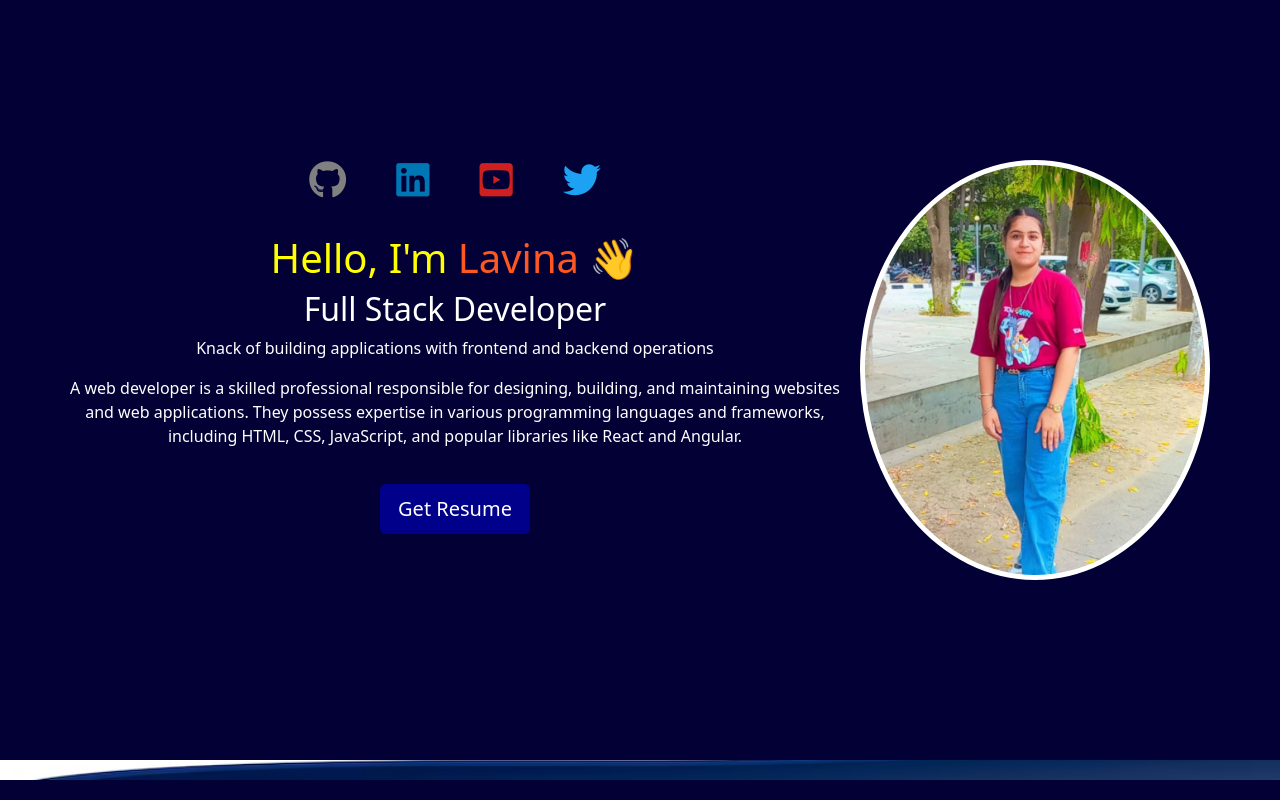
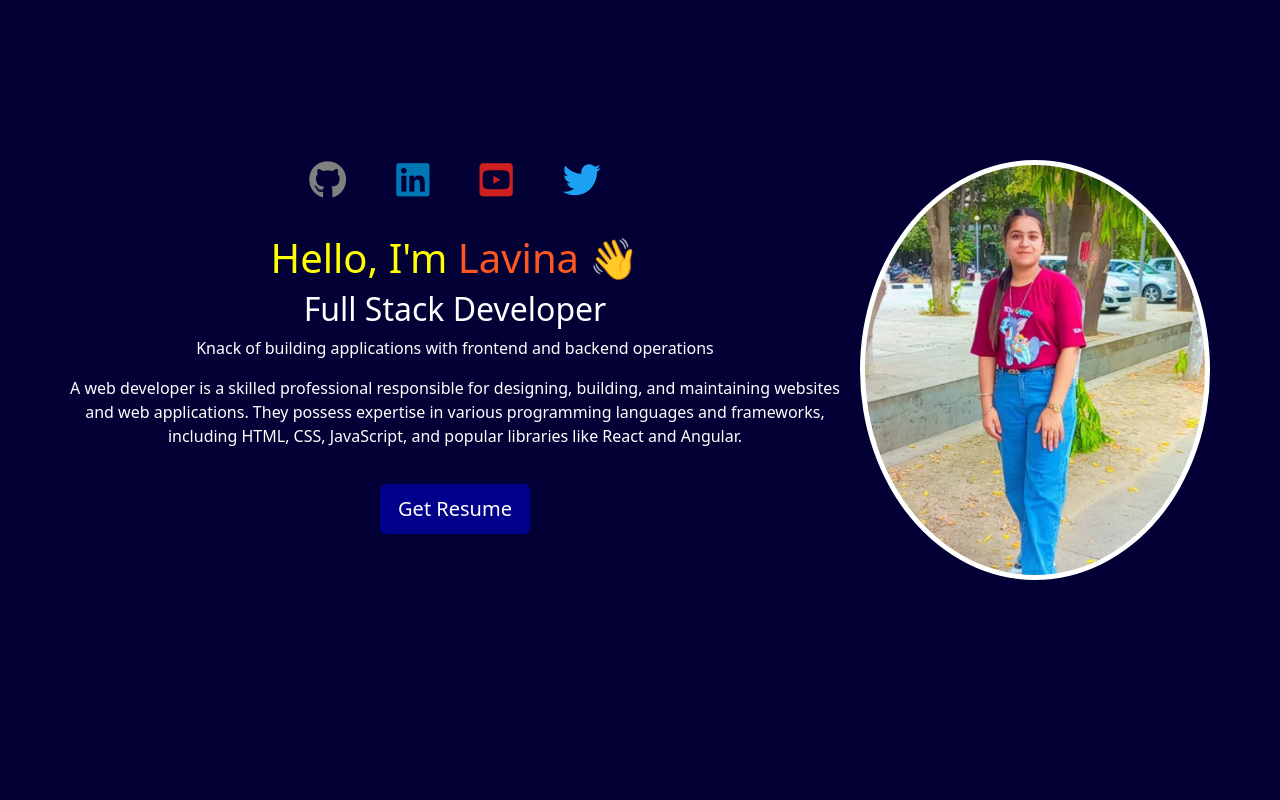
Before and after one commit to Lavinaguglani2002/Portfolio-Lavina, a React (Create React App) app: page / in a window 1280 px wide. Shown: the part 156-956 px from the top of the page. After the commit the page ends 916 px from the top, so only its background shows below. Built offline with nearby package versions, Linux system fonts and the light colour scheme.

Commit message:
Deploying code

```diff
--- a/package.json
+++ b/package.json
@@ -44,5 +44,7 @@
   "keywords": [],
   "author": "",
   "license": "ISC",
-  "description": ""
+  "description": "",
+  "devDependencies": {
+  }
 }
--- a/src/PortfolioContainer/Home/Footer/Footer.css
+++ b/src/PortfolioContainer/Home/Footer/Footer.css
@@ -44,7 +44,7 @@
 }
 
 .footer-image {
-  width: 100%;
+  display:none;
   position: absolute;
   bottom: 0;
   left: 0;
--- a/src/PortfolioContainer/Home/Footer/Footer.js
+++ b/src/PortfolioContainer/Home/Footer/Footer.js
@@ -2,7 +2,7 @@ import React from 'react'
 import './Footer.css'
 const Footer = () => {
   return (
-    <div class="footer-container">
+    <div class="footer-cotainer">
   <div class="footer-parent">
   <img style={{"width":"100%"}}className='footer-image'src={require('../../../assets/Home/footerrr.avif')} alt='no internet connection'/>
 
--- a/src/PortfolioContainer/Home/Home.js
+++ b/src/PortfolioContainer/Home/Home.js
@@ -9,7 +9,7 @@ const Home = () => {
         <Navbar/>
         <Profile/>
 
-<Footer/>
+{/* <Footer/> */}
     </div>
   )
 }
--- a/src/PortfolioContainer/Home/Profile/Profile.css
+++ b/src/PortfolioContainer/Home/Profile/Profile.css
@@ -5,6 +5,7 @@
   display: flex;
   justify-content: center;
   align-items: center;
+  flex-wrap: wrap;
   height: 100vh;
   padding: 20px;
 }
```
Also changed, not shown: 1 other file (tests, documents, lock files or other folders).
